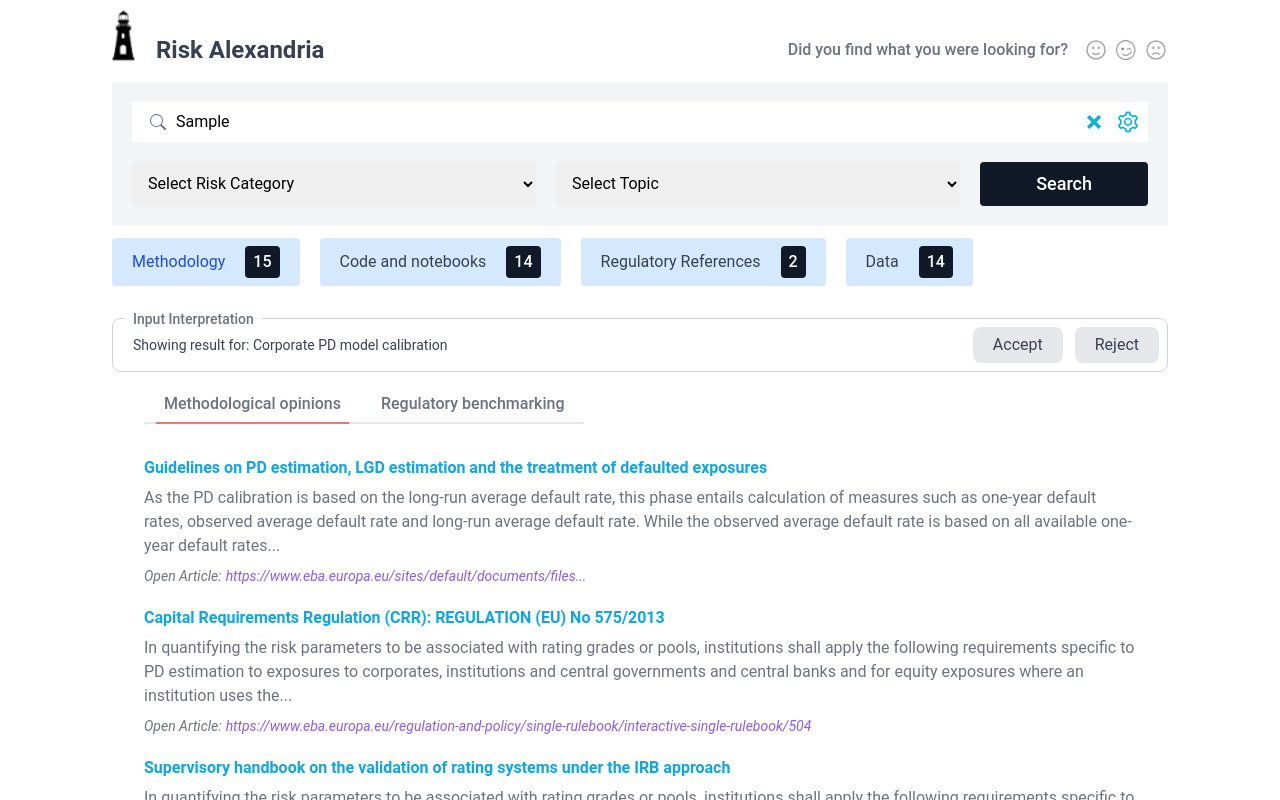
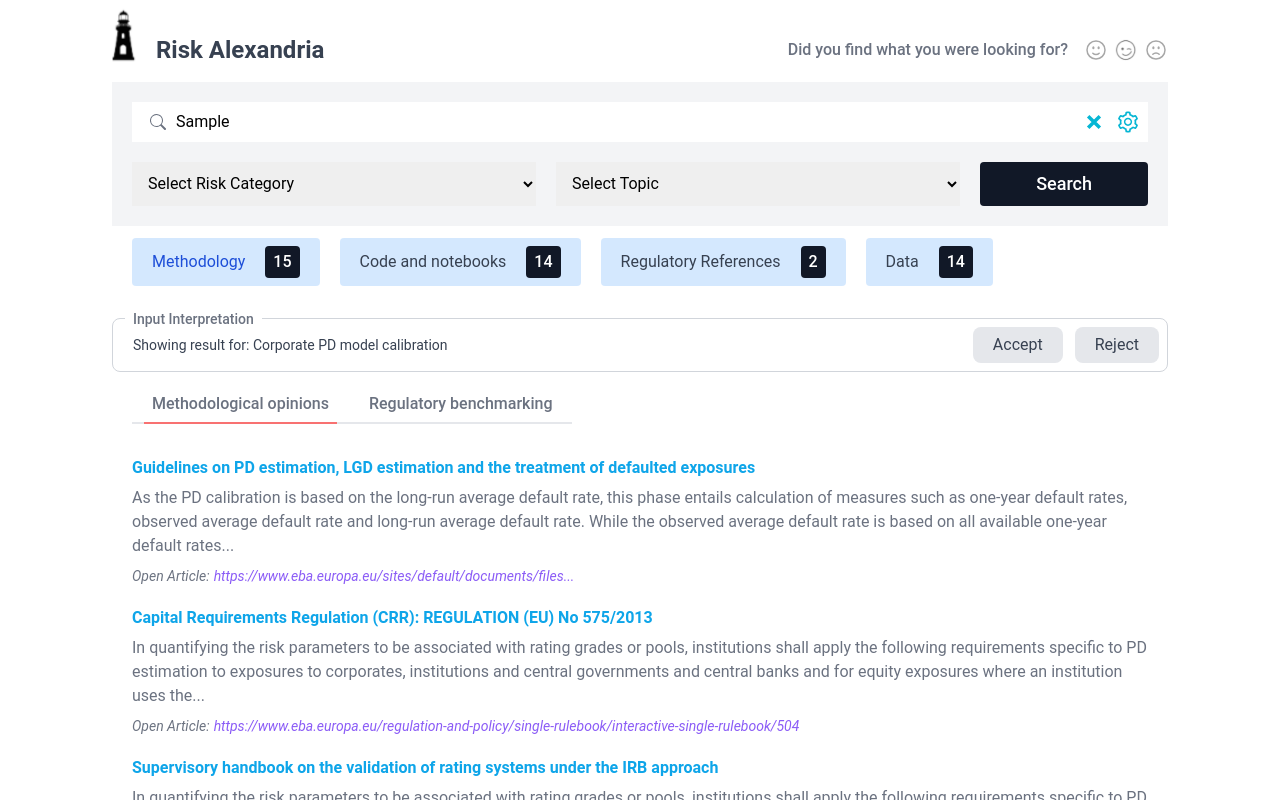
Before and after one commit to salman486/risk-alexandira, a React (Create React App) app: page / in a window 1280 px wide. Both pictures are taken after typing "Sample" into the empty fields and a click on the button "Search". Shown: the top 800 px of the page. Built offline with nearby package versions, Linux system fonts and the light colour scheme; the HTML template or start-up script is replaced by a standard one.

Commit message:
align search results with tabs according to the design

```diff
--- a/src/App.tsx
+++ b/src/App.tsx
@@ -143,7 +143,7 @@ function App() {
         </div>
       )}
 
-      <div className="min-h-[400px]">
+      <div className="min-h-[400px] px-5">
         {data ? (
           renderTab(activeTab)
         ) : (
--- a/src/components/tabs/Methodology.tsx
+++ b/src/components/tabs/Methodology.tsx
@@ -43,7 +43,7 @@ const Methodology = () => {
   }, [itemOffset, data]);
 
   return (
-    <div className="mt-5 px-5 lg:px-8">
+    <div className="mt-5">
       <div className="relative inline-flex font-medium text-gray-500">
         <span className="absolute bottom-0 z-[-4] h-0.5 w-full bg-gray-200"></span>
         {tabs.map(({ name, id }) => (
--- a/src/components/tabs/Tabs.tsx
+++ b/src/components/tabs/Tabs.tsx
@@ -6,7 +6,7 @@ const Tabs = () => {
   const { activeTab, setActiveTab, data } = useData() as IDataContext;
 
   return (
-    <div className="mt-3 flex flex-wrap gap-3 lg:gap-5">
+    <div className="mx-5 mt-3 flex flex-wrap gap-3 lg:gap-5">
       <button
         onClick={() => setActiveTab(TabEnum.Methodology)}
         className="flex flex-1 items-center justify-between space-x-2 whitespace-nowrap rounded bg-blue-300/40 py-2 px-5 md:flex-initial md:justify-start md:space-x-5"
```
